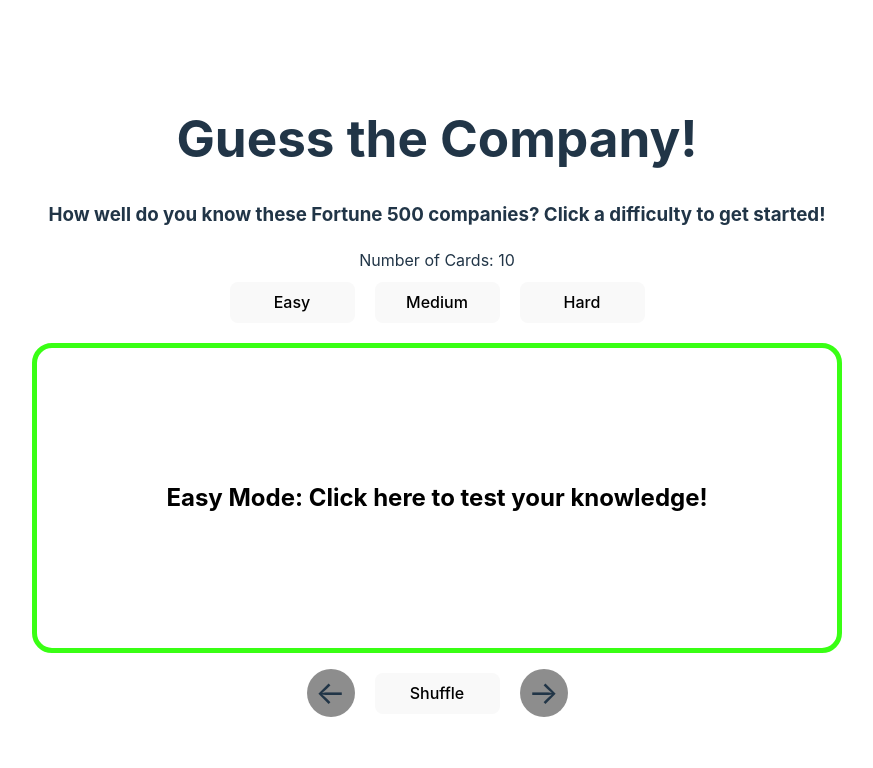
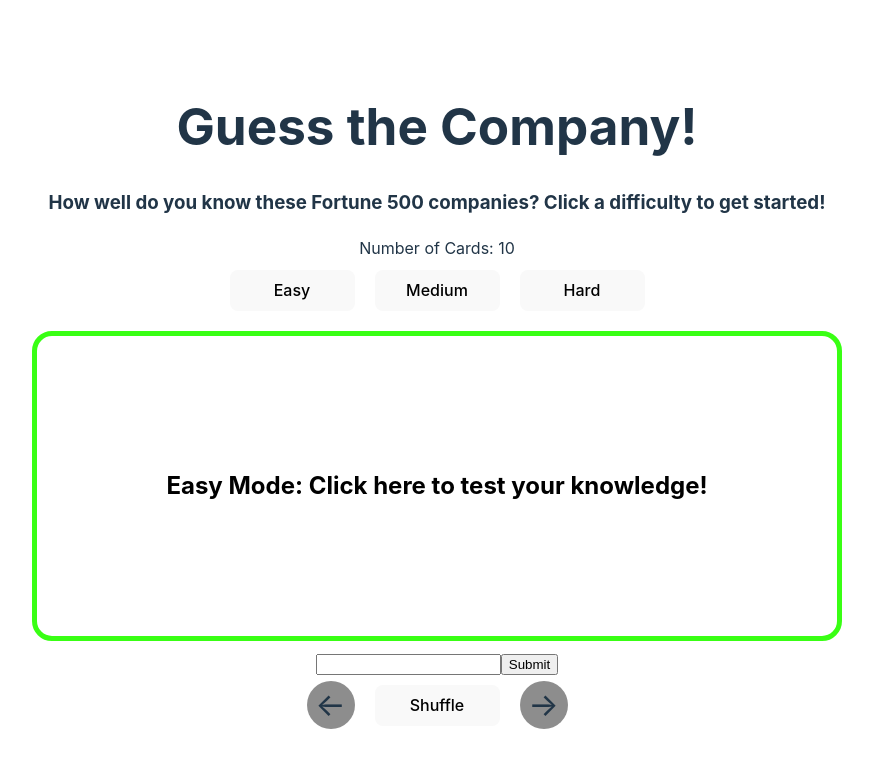
Before and after one commit to paul-nguyen-1/Fortune-500-FlashCards, a React (Vite) app: page / in a window 1280 px wide. Shown: the top 768 px of the page, without its empty margins (203-1076 px from the left). Built offline with nearby package versions, Linux system fonts and the light colour scheme.

Commit message:
fix shuffle bug

```diff
--- a/src/components/EasyCard.jsx
+++ b/src/components/EasyCard.jsx
@@ -3,6 +3,7 @@
 import "./Card.css";
 
 function EasyCard({ companiesEasy }) {
+  const [answer, setAnswer] = useState("");
   const [active, setActive] = useState(true);
   const [flipCard, setFlipCard] = useState(false);
   const [index, setIndex] = useState(0);
@@ -15,7 +16,8 @@
 
   const shuffleIndex = () => {
     setIndex(Math.floor(Math.random() * 10));
-    console.log(index)
+    console.log(index);
+    !active && setFlipCard(true);
   };
 
   //Activates slider to go up to the next index
@@ -30,6 +32,16 @@
     !active && setFlipCard(true);
   };
 
+  //check answer on submit
+  const handleSubmit = (e) => {
+    e.preventDefault();
+    if (
+      e.target.value().lowerCase() === companiesEasy[index].answer.lowerCase()
+    ) {
+      console.log(working);
+    }
+  };
+
   return (
     <div className="card">
       <div
@@ -39,10 +51,7 @@
       >
         {active && <h2>Easy Mode: Click here to test your knowledge!</h2>}
         {!active && (
-          <ReactCardFlip
-            isFlipped={flipCard}
-            flipDirection="vertical"
-          >
+          <ReactCardFlip isFlipped={flipCard} flipDirection="vertical">
             <div>
               <h1 style={{ display: flipCard && "none" }}>
                 {companiesEasy[index].answer}
@@ -50,14 +59,18 @@
             </div>
 
             <div>
-              <h2
-                style={{ display: !flipCard && "none" }}
-              >
+              <h2 style={{ display: !flipCard && "none" }}>
                 {companiesEasy[index].question}
               </h2>
             </div>
           </ReactCardFlip>
         )}
+      </div>
+      <div className="inputForm">
+        <form onSubmit={handleSubmit}>
+          <input type="text"></input>
+          <input type="submit"></input>
+        </form>
       </div>
       <div className="arrow">
         <div onClick={handleLeftArrowKey} className="leftArrowKey">
--- a/src/components/HardCard.jsx
+++ b/src/components/HardCard.jsx
@@ -16,6 +16,7 @@
   const shuffleIndex = () => {
     setIndex(Math.floor(Math.random() * 10));
     console.log(index);
+    !active && setFlipCard(true);
   };
 
   //Activates slider to go up to the next index
--- a/src/components/MediumCard.jsx
+++ b/src/components/MediumCard.jsx
@@ -16,6 +16,7 @@
   const shuffleIndex = () => {
     setIndex(Math.floor(Math.random() * 10));
     console.log(index);
+    !active && setFlipCard(true);
   };
 
   //Activates slider to go up to the next index
```
